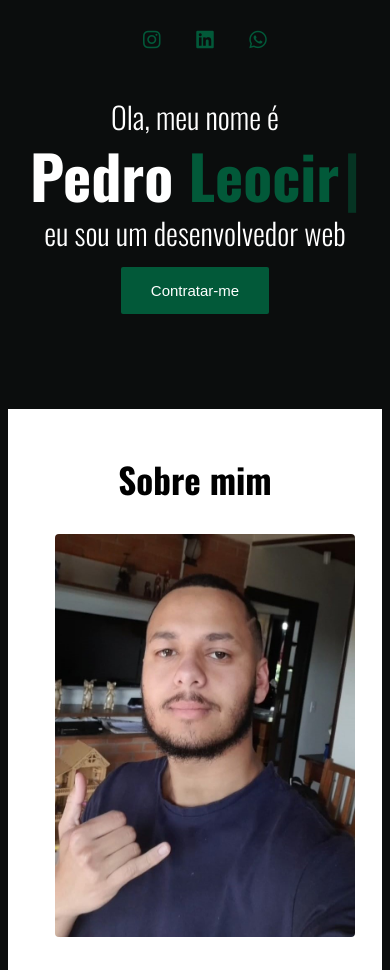
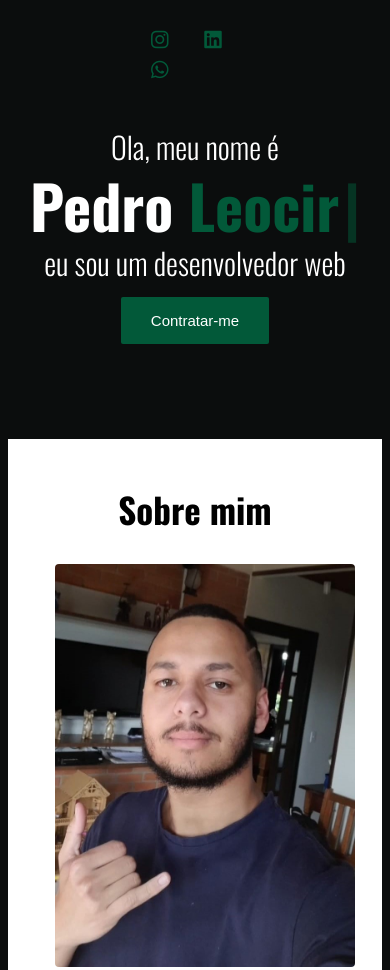
Before and after one commit to Pedro-Leocir-Angelin-Zwirtes/PortfolioMain, a plain HTML site: page index.html in a window 390 px wide. Shown: the top 970 px of the page. Drawn offline with nearby package versions, Linux system fonts and the light colour scheme.

Commit message:
Update mobile.css

```diff
--- a/css/mobile.css
+++ b/css/mobile.css
@@ -11,8 +11,8 @@ body {
 		display: none;
 	}
 
-	header .menu_icons {
-		margin: 0 5.5em;
+	.menu_icons {
+		margin: 0 6em;
 		padding: 0px;
 	}
 
```
